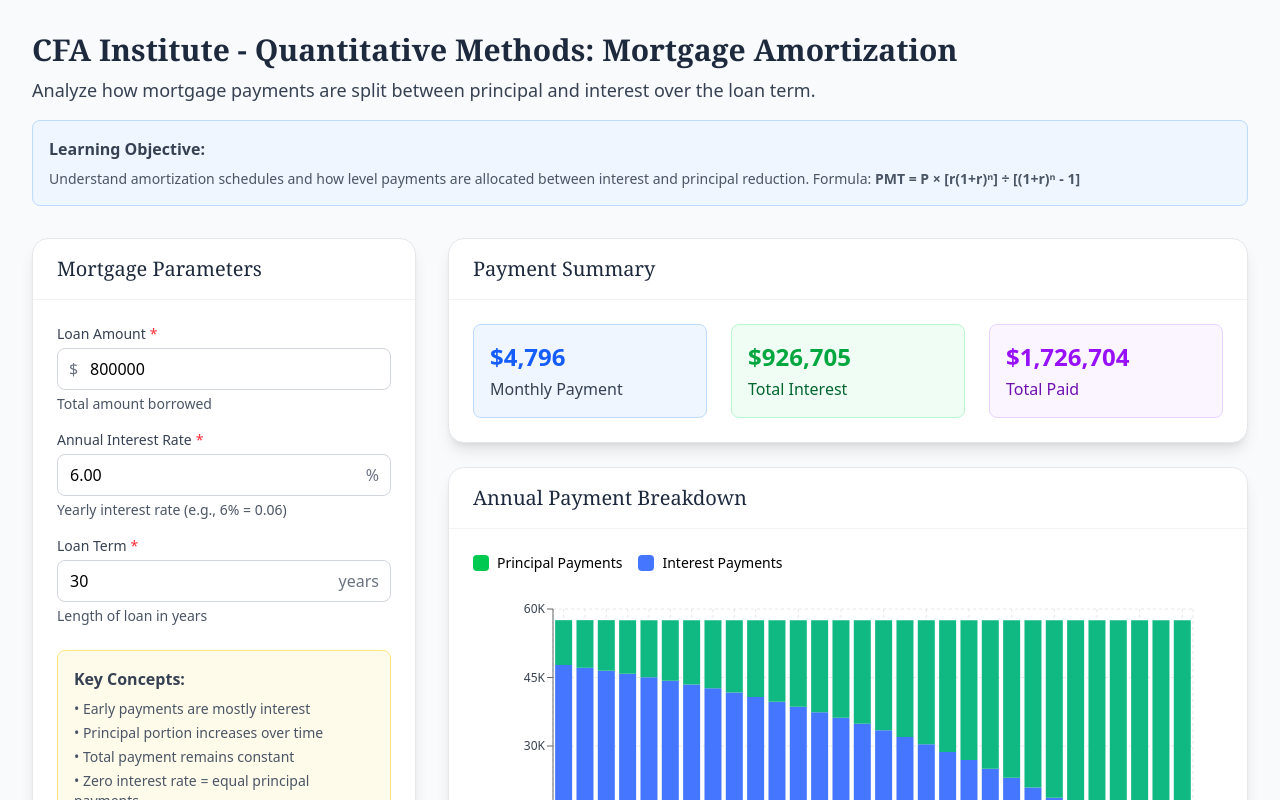
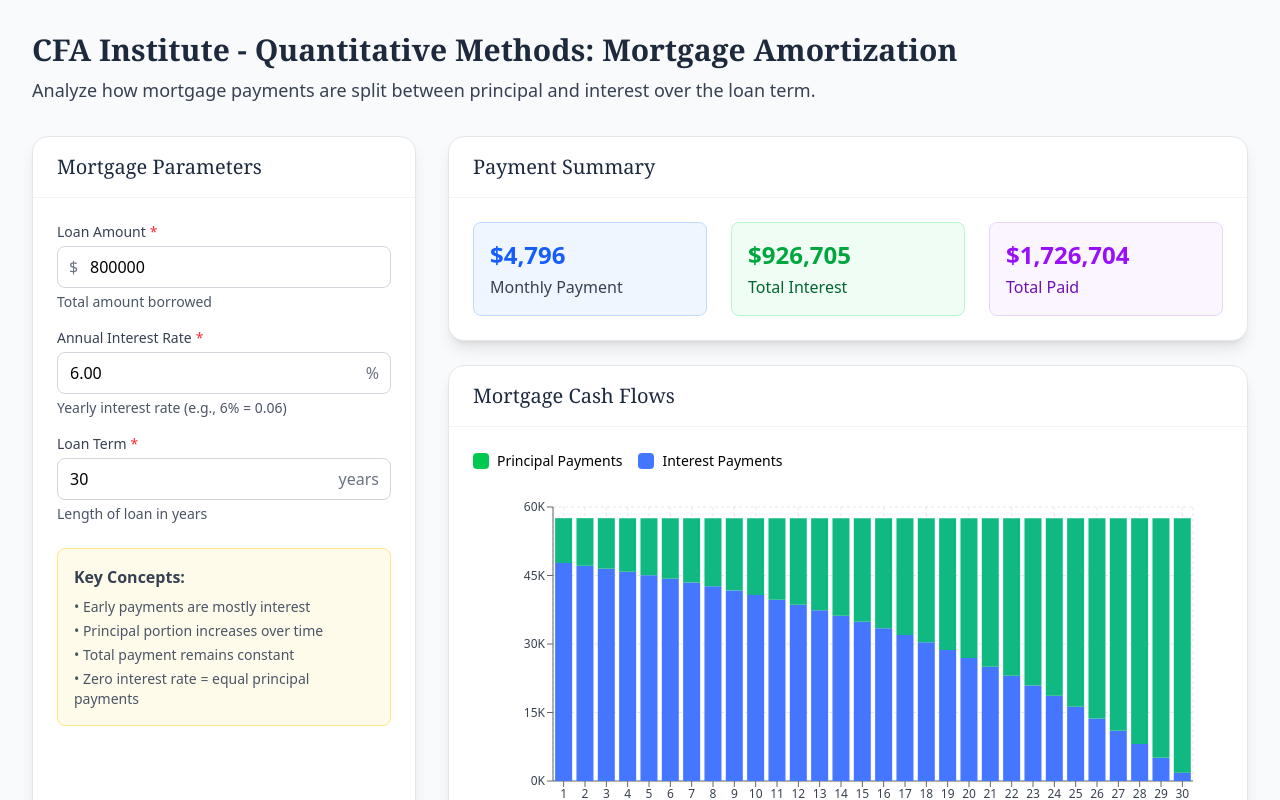
Before and after one commit to PaulReadCFA/lm2los1_mortgage, a React (Vite) app: page / in a window 1280 px wide. Shown: the top 800 px of the page. Built offline with nearby package versions, Linux system fonts and the light colour scheme.

Commit message:
improvements

```diff
--- a/src/App.jsx
+++ b/src/App.jsx
@@ -313,13 +313,6 @@
           <p className={`text-lg ${TYPOGRAPHY.body} mb-4`}>
             Analyze how mortgage payments are split between principal and interest over the loan term.
           </p>
-          <div className="bg-blue-50 border border-blue-200 rounded-lg p-4">
-            <h3 className={`font-semibold ${TYPOGRAPHY.body} mb-2`}>Learning Objective:</h3>
-            <p className={TYPOGRAPHY.caption}>
-              Understand amortization schedules and how level payments are allocated between
-              interest and principal reduction. Formula: <strong>PMT = P × [r(1+r)ⁿ] ÷ [(1+r)ⁿ - 1]</strong>
-            </p>
-          </div>
         </header>
 
         <div className="grid grid-cols-1 lg:grid-cols-3 gap-8">
@@ -435,7 +428,7 @@
               ) : null}
             </Card>
 
-            <Card title="Annual Payment Breakdown">
+            <Card title="Mortgage Cash Flows">
               {mortgage && chartData.length > 0 ? (
                 <div>
                   <div className="flex flex-wrap gap-4 mb-4 text-sm">
```
